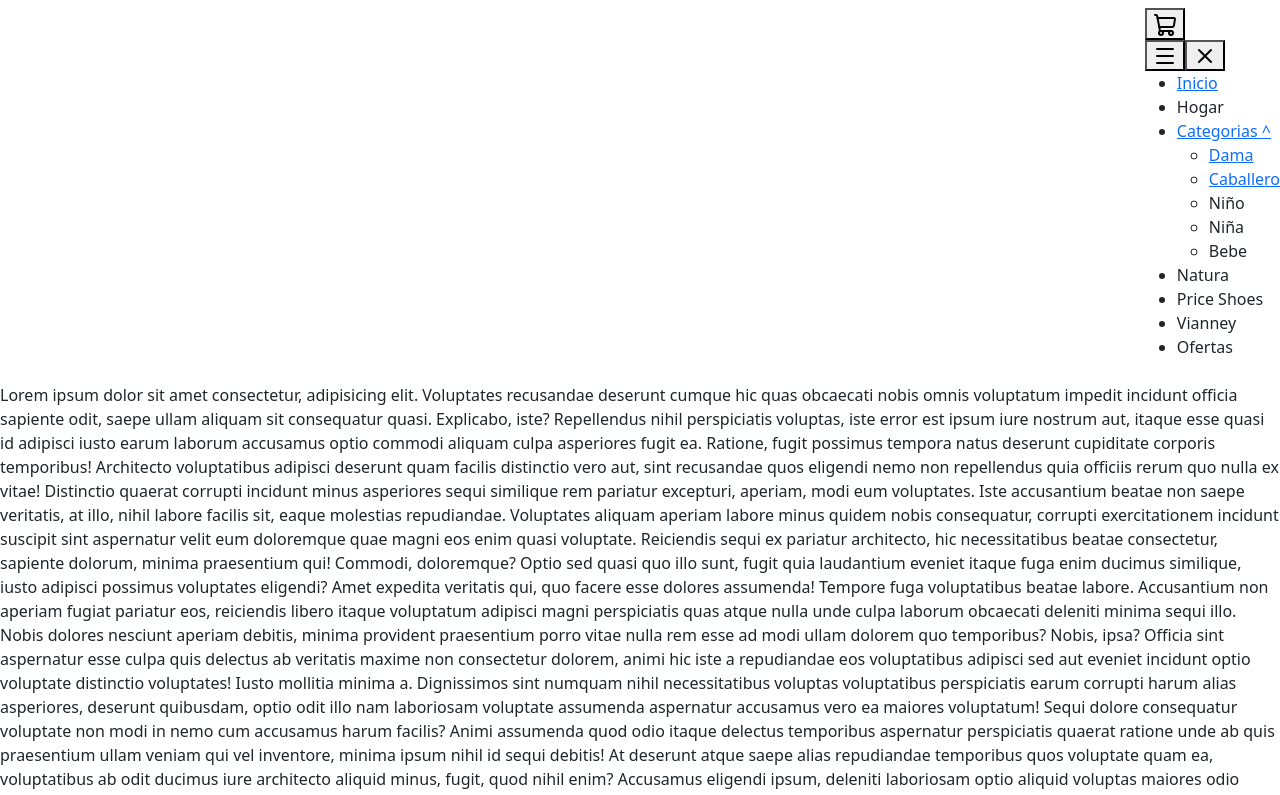
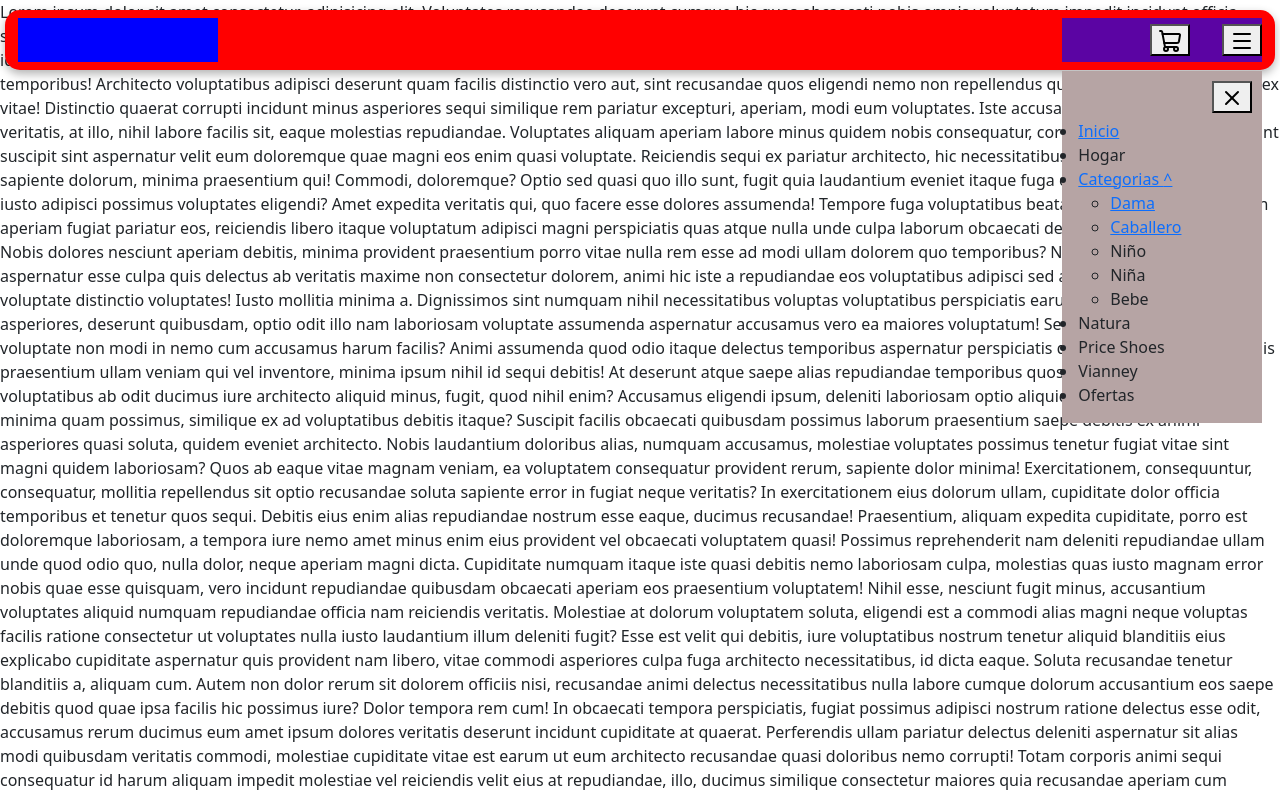
Before and after one commit to Chilaqui/shopMF, an Angular app: page / in a window 1280 px wide. Shown: the top 795 px of the page. Built offline with nearby package versions, Linux system fonts and the light colour scheme.

Commit message:
configuaracion del css para el nav

```diff
--- a/src/app/Layout/navbar/navbar.css
+++ b/src/app/Layout/navbar/navbar.css
@@ -0,0 +1,62 @@
+.navbar {
+    height: 60px;
+    background: red;
+    display: flex ;
+    position: fixed;
+    top: 10px;
+    left: 5px;
+    right: 5px;
+    border-radius: 15px;
+    box-shadow: 0 4px 10px rgba(0, 0, 0, 0.3);
+
+}
+
+.navbar-logo {
+    box-sizing: border-box;
+    width: 200px;
+    height: 100%;
+    background: blue;
+    margin-left: 1%;
+
+}
+
+.navbar-list {
+    box-sizing: border-box;
+    background: rgba(91, 4, 163);
+    width: 200px;
+    height: 100%;
+    margin-right: 1%;
+    display: flex;
+    justify-content: right;
+    align-items: center;
+    gap: 2rem;
+
+}
+
+.menu-des {
+
+    position: relative;
+}
+
+
+.ul-list{
+    position: absolute;
+    top: calc(100% + 15px);
+    right: 0;
+    margin: 0;
+    padding: 3rem 1rem 1rem;
+    width: 200px;
+    background: rgb(182, 164, 164);
+    display: flex;
+    flex-direction: column;
+}
+
+
+
+.close-menu{
+    position: absolute;
+    top: calc(100% + 25px);
+    right: 10px;
+    display: block;
+    z-index: 2;
+}
--- a/src/styles.css
+++ b/src/styles.css
@@ -1 +1,4 @@
 /* You can add global styles to this file, and also import other style files */
+body{
+    margin: 0;
+}
```
